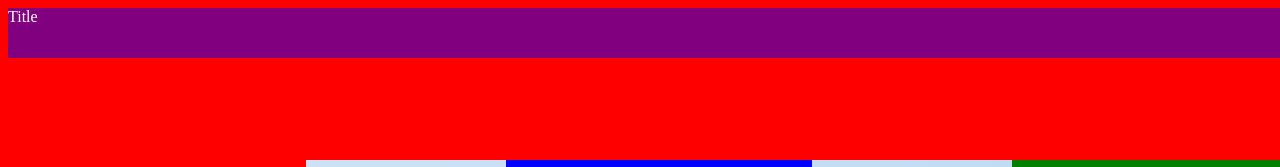
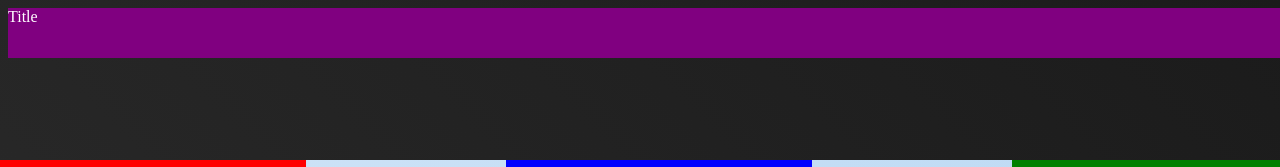
Before and after one commit to captainbyliner/finalportfolio, a plain HTML site: page index.html in a window 1280 px wide. Shown: the top 167 px of the page. Drawn offline with nearby package versions, Linux system fonts and the light colour scheme.

Commit message:
Update style.css

```diff
--- a/style.css
+++ b/style.css
@@ -4,7 +4,15 @@
 }
 
 body {
-  background:red;
+  background: #959595; /* Old browsers */
+background: -moz-linear-gradient(45deg,  #959595 0%, #0d0d0d 46%, #010101 50%, #0a0a0a 53%, #4e4e4e 76%, #383838 87%, #1b1b1b 100%); /* FF3.6+ */
+background: -webkit-gradient(linear, left bottom, right top, color-stop(0%,#959595), color-stop(46%,#0d0d0d), color-stop(50%,#010101), color-stop(53%,#0a0a0a), color-stop(76%,#4e4e4e), color-stop(87%,#383838), color-stop(100%,#1b1b1b)); /* Chrome,Safari4+ */
+background: -webkit-linear-gradient(45deg,  #959595 0%,#0d0d0d 46%,#010101 50%,#0a0a0a 53%,#4e4e4e 76%,#383838 87%,#1b1b1b 100%); /* Chrome10+,Safari5.1+ */
+background: -o-linear-gradient(45deg,  #959595 0%,#0d0d0d 46%,#010101 50%,#0a0a0a 53%,#4e4e4e 76%,#383838 87%,#1b1b1b 100%); /* Opera 11.10+ */
+background: -ms-linear-gradient(45deg,  #959595 0%,#0d0d0d 46%,#010101 50%,#0a0a0a 53%,#4e4e4e 76%,#383838 87%,#1b1b1b 100%); /* IE10+ */
+background: linear-gradient(45deg,  #959595 0%,#0d0d0d 46%,#010101 50%,#0a0a0a 53%,#4e4e4e 76%,#383838 87%,#1b1b1b 100%); /* W3C */
+filter: progid:DXImageTransform.Microsoft.gradient( startColorstr='#959595', endColorstr='#1b1b1b',GradientType=1 ); /* IE6-9 fallback on horizontal gradient */
+
 }
 
 #mountains-background {
```
